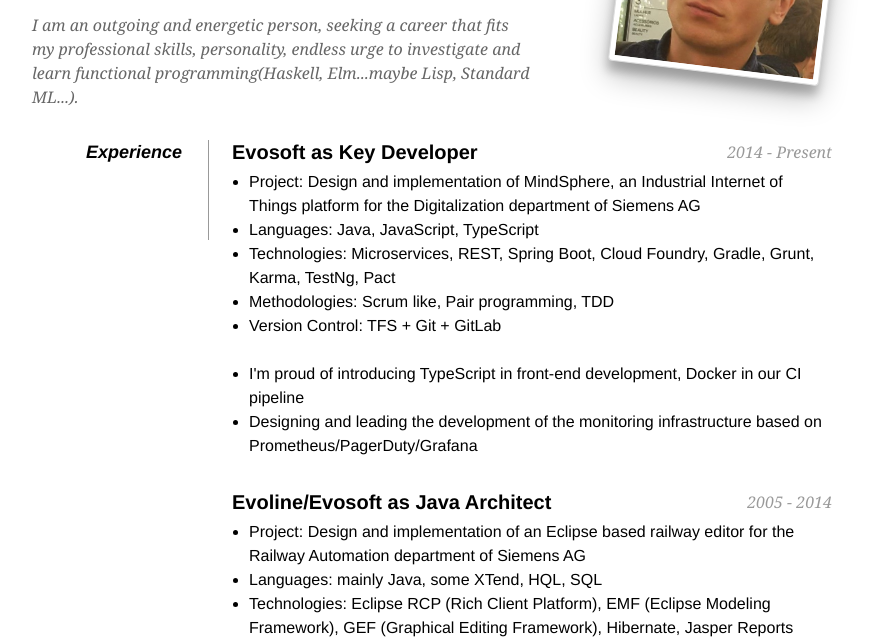
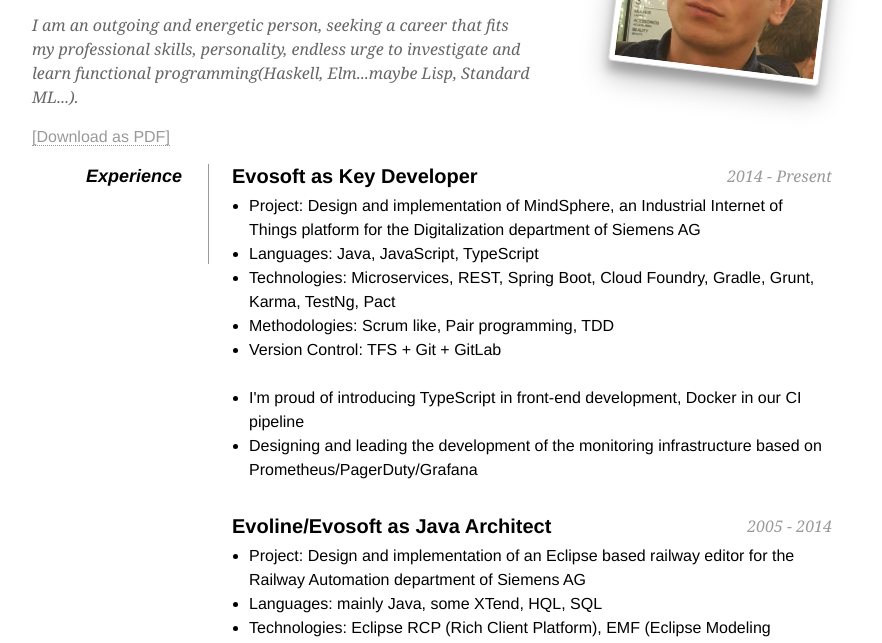
Before and after one commit to karandit/karandit.github.io, a website: page index.html in a window 1280 px wide. Shown: the part 148-791 px from the top of the page, without its empty margins (208-1090 px from the left). Drawn offline with Linux system fonts and the light colour scheme.

Commit message:
Add 'Download as PDF'

```diff
--- a/index.html
+++ b/index.html
@@ -55,8 +55,8 @@
                 endless urge to investigate and learn functional programming(Haskell, Elm...maybe Lisp, Standard ML...).
             </p>
         </div>
-
         <div class="clear"></div>
+        <div><a href="https://raw.githubusercontent.com/wiki/karandit/karandit.github.io/pdf/cv_karandi_tamas.pdf">[Download as PDF]</a></>
 
         <dl>
             <dd class="clear"></dd>
```
